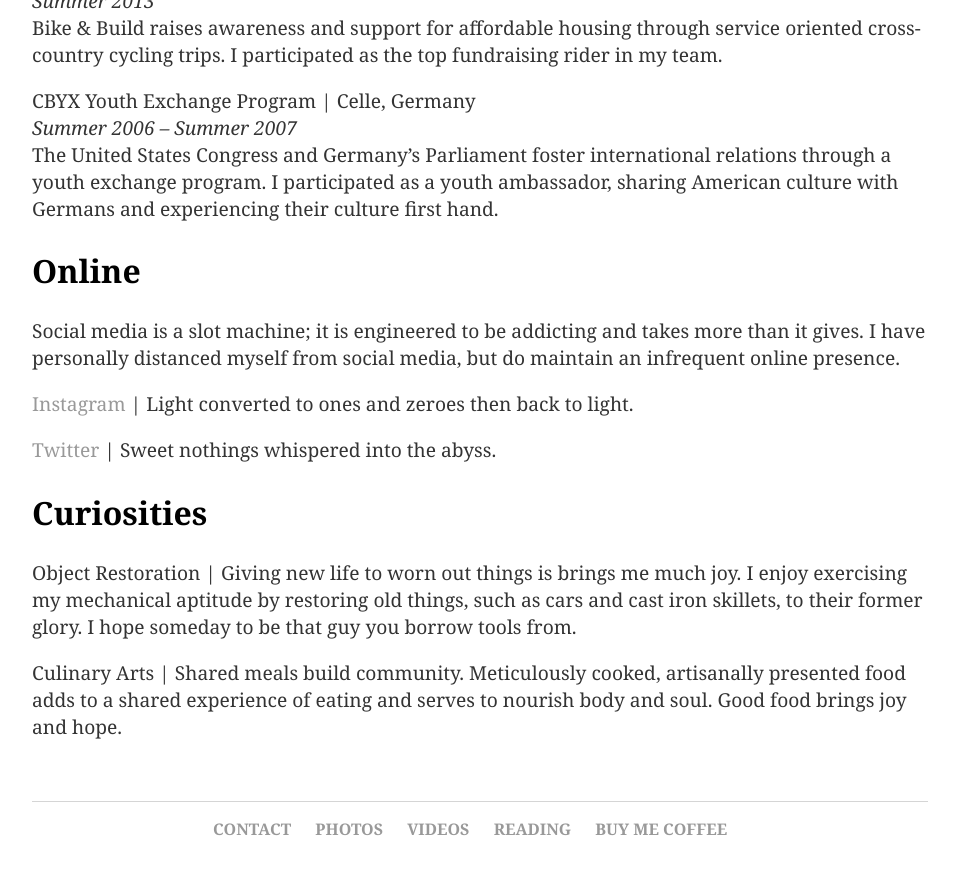
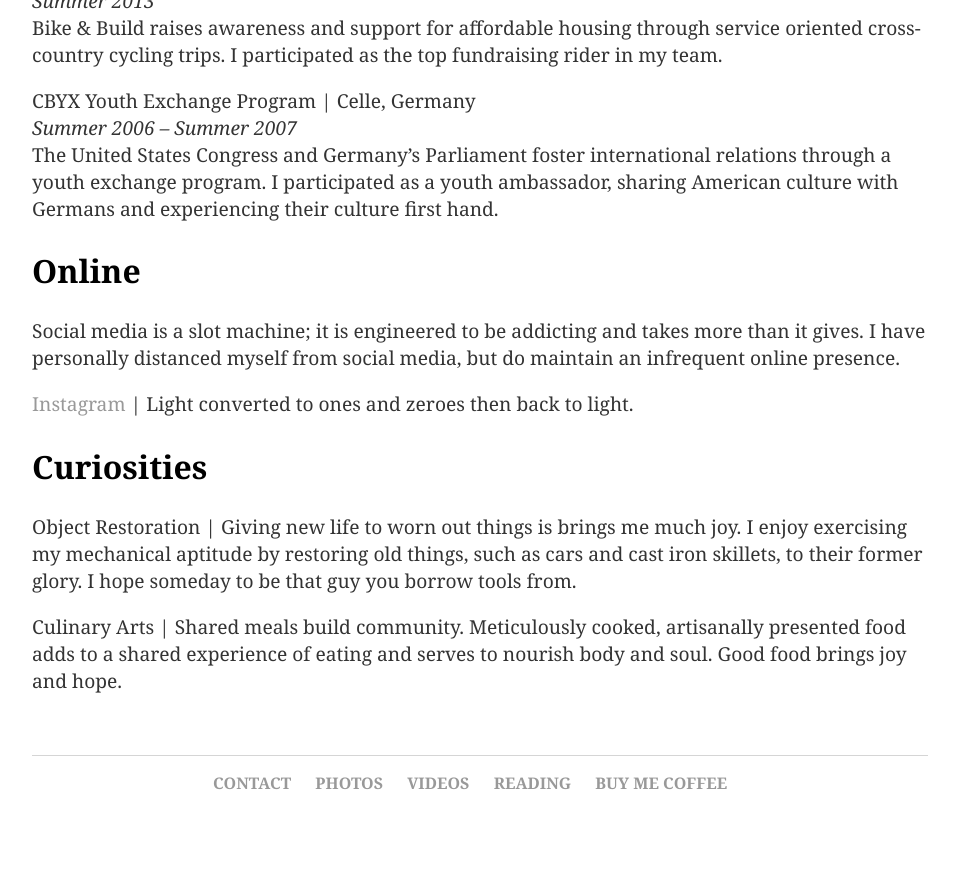
Before and after one commit to danielrusco/danielrusco.github.io, a Jekyll site: the page built from cv/index.html, in a window 1280 px wide and 900 px high, scrolled down 2943 px. Shown: the top 875 px of the window, without its empty margins (160-1119 px from the left). Built offline with Jekyll 4.4.1, drawn with Linux system fonts in a browser that asks for light colours; after the commit the page ends 3797 px from its top, so only the background shows below that.

Commit message:
remove twitter link

```diff
--- a/cv/index.html
+++ b/cv/index.html
@@ -61,8 +61,6 @@ title: CV of Daniel Rusco
 
 						<p><a href="https://instagram.com/ordinarybeauty">Instagram</a> | Light converted to ones and zeroes then back to light.
 
-						<p><a href="https://twitter.com/danielrusco">Twitter</a> | Sweet nothings whispered into the abyss.
-
 				<h2>Curiosities</h2>
 
 					<p>Object Restoration | Giving new life to worn out things is brings me much joy. I enjoy exercising my mechanical aptitude by restoring old things, such as cars and cast iron skillets, to their former glory. I hope someday to be that guy you borrow tools from.
```
